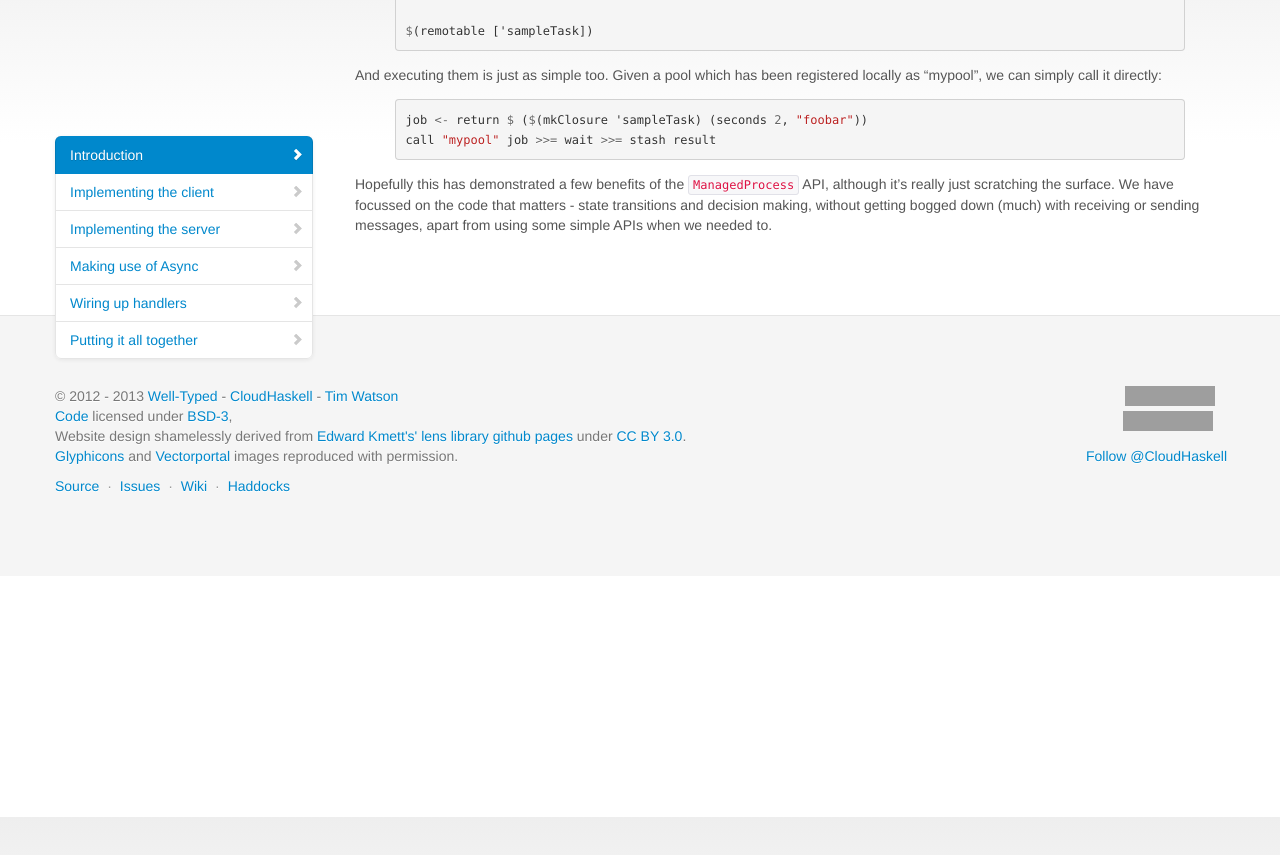
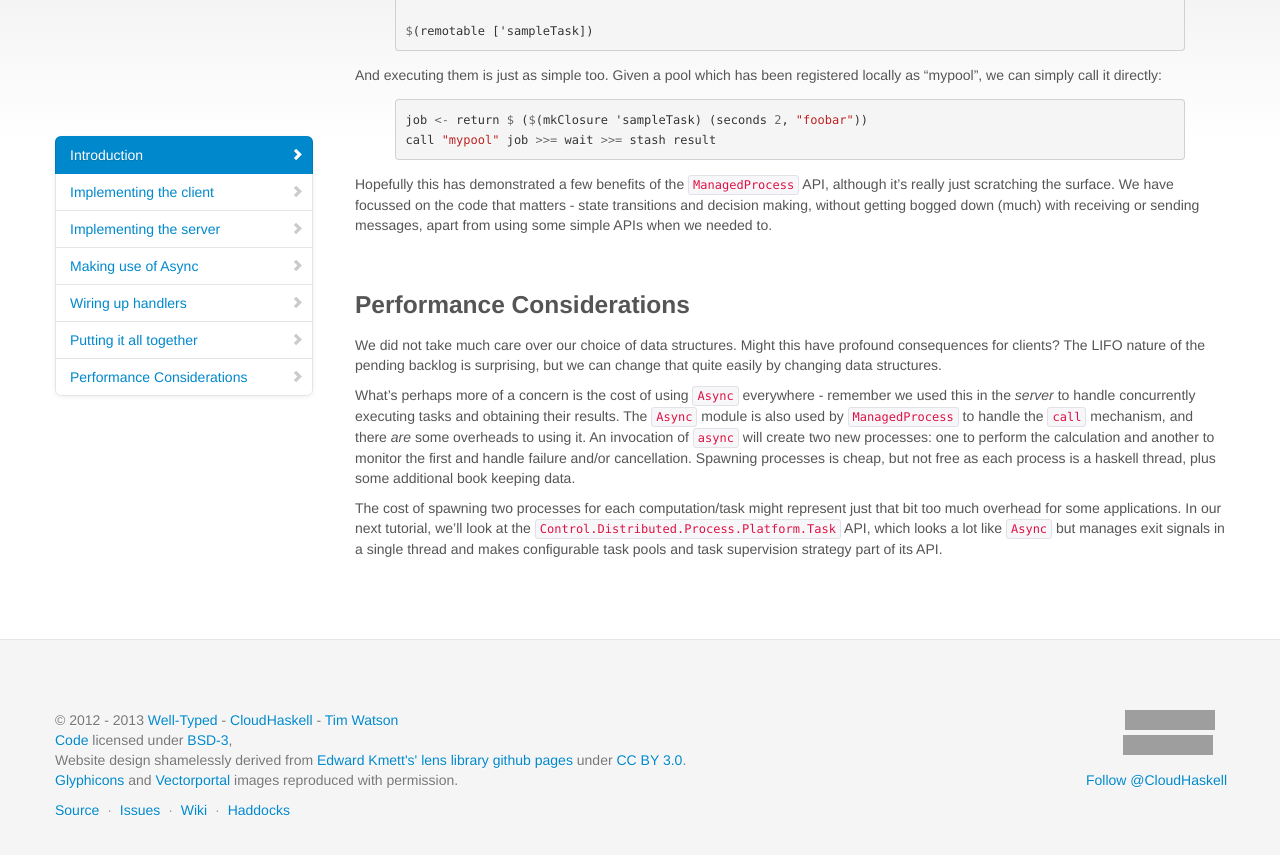
Before and after one commit to haskell-distributed/distributed-process, a Jekyll site: the page built from tutorials/3.managedprocess.md, in a window 1280 px wide and 900 px high, scrolled down 5483 px. Shown: the top 855 px of the window. Built offline with Jekyll 4.4.1, drawn with Linux system fonts in a browser that asks for light colours; comment, search, counter and statistics services are not loaded; grey boxes are pictures that could not be loaded.

Commit message:
udpate managedprocess tutorial with performance notes

```diff
--- a/_layouts/managedprocess.html
+++ b/_layouts/managedprocess.html
@@ -27,6 +27,7 @@
               <li><a href="#making_use_of_async"><i class="icon-chevron-right"></i> Making use of Async</a></li>
               <li><a href="#wiring_up_handlers"><i class="icon-chevron-right"></i> Wiring up handlers</a></li>
               <li><a href="#putting_it_all_together"><i class="icon-chevron-right"></i> Putting it all together</a></li>
+              <li><a href="#performance_considerations"><i class="icon-chevron-right"></i> Performance Considerations</a></li>
            </ul>
           </div>
         </div>
--- a/tutorials/3.managedprocess.md
+++ b/tutorials/3.managedprocess.md
@@ -353,3 +353,24 @@ Hopefully this has demonstrated a few benefits of the `ManagedProcess` API, alth
 it's really just scratching the surface. We have focussed on the code that matters -
 state transitions and decision making, without getting bogged down (much) with receiving
 or sending messages, apart from using some simple APIs when we needed to.
+
+### Performance Considerations
+
+We did not take much care over our choice of data structures. Might this have profound
+consequences for clients? The LIFO nature of the pending backlog is surprising, but
+we can change that quite easily by changing data structures.
+
+What's perhaps more of a concern is the cost of using `Async` everywhere - remember
+we used this in the *server* to handle concurrently executing tasks and obtaining
+their results. The `Async` module is also used by `ManagedProcess` to handle the
+`call` mechanism, and there *are* some overheads to using it. An invocation of
+`async` will create two new processes: one to perform the calculation and another
+to monitor the first and handle failure and/or cancellation. Spawning processes is
+cheap, but not free as each process is a haskell thread, plus some additional book
+keeping data.
+
+The cost of spawning two processes for each computation/task might represent just that
+bit too much overhead for some applications. In our next tutorial, we'll look at the
+`Control.Distributed.Process.Platform.Task` API, which looks a lot like `Async` but
+manages exit signals in a single thread and makes configurable task pools and task
+supervision strategy part of its API.
```
